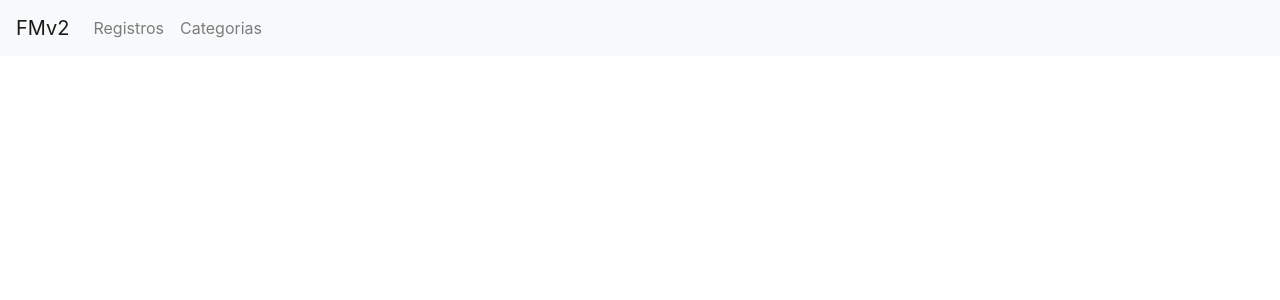
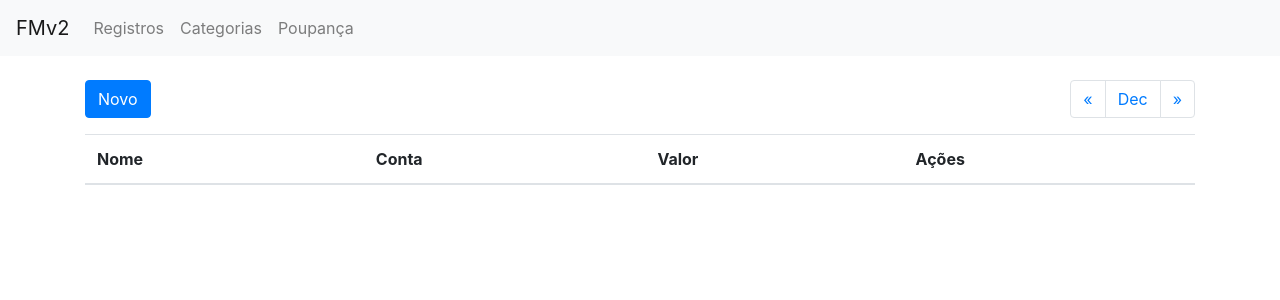
Before and after one commit to gamartins/financial-manager-v2, a React (Create React App) app: page /savings in a window 1280 px wide. Shown: the top 300 px of the page. Built offline with nearby package versions, Linux system fonts and the light colour scheme.

Commit message:
wip on feat

```diff
--- a/src/App.js
+++ b/src/App.js
@@ -1,11 +1,13 @@
 import React from 'react'
 import { BrowserRouter, Route } from 'react-router-dom'
+import Container from 'react-bootstrap/Container'
 
-import Container from 'react-bootstrap/Container'
+import registerIcons from './services/FontAwesome'
+import Navigation from './components/navigation/Navigation'
+
 import CategoryPage from './pages/category/CategoryPage'
 import RegistryPage from './pages/registry/RegistryPage'
-import Navigation from './components/navigation/Navigation'
-import registerIcons from './services/FontAwesome'
+import SavingsPage from './pages/savings/SavingsPage'
 
 registerIcons()
 
@@ -17,6 +19,7 @@ export default function App() {
         <Container>
           <Route path="/" exact component={RegistryPage} />
           <Route path="/category" component={CategoryPage} />
+          <Route path="/savings" component={SavingsPage} />
         </Container>
       </BrowserRouter>
     </div>
--- a/src/components/navigation/Navigation.js
+++ b/src/components/navigation/Navigation.js
@@ -13,6 +13,9 @@ export default function Navigation() {
           <li className="nav-item">
             <a className="nav-link" href="/category">Categorias</a>
           </li>
+          <li className="nav-item">
+            <a className="nav-link" href="/savings">Poupança</a>
+          </li>
         </ul>
       </div>
     </nav>
--- /dev/null
+++ b/src/components/savings-form/SavingsForm.js
@@ -0,0 +1,76 @@
+import React, { Component } from 'react'
+import { Formik } from 'formik'
+import { Modal, Button } from 'react-bootstrap'
+
+export default class SavingsForm extends Component {
+  onSubmit(values, actions) {
+    this.props.saveItem(values).then(() => actions.resetForm())
+  }
+
+  renderForm(props) {
+    return (
+      <Modal.Body>
+        <form onSubmit={props.handleSubmit}>
+          <input
+            className="form-control mb-3"
+            type="text"
+            name="name"
+            placeholder="Nome do item"
+            onChange={props.handleChange}
+            onBlur={props.handleBlur}
+            value={props.values.name}
+          />
+
+          <input
+            className="form-control mb-3"
+            type="text"
+            name="account"
+            placeholder="Conta bancária"
+            onChange={props.handleChange}
+            onBlur={props.handleBlur}
+            value={props.values.account}
+          />
+
+          <div className="input-group mb-3">
+            <div className="input-group-prepend">
+              <div className="input-group-text">R$</div>
+            </div>
+            <input
+              className="form-control"
+              type="number"
+              name="value"
+              step="0.01"
+              placeholder="Preço"
+              onChange={props.handleChange}
+              onBlur={props.handleBlur}
+              value={props.values.value}
+            />
+          </div>
+
+          <Modal.Footer>
+            <Button variant="primary" type="submit">Salvar</Button>
+            <Button variant="secondary" onClick={this.props.toggleModal}>Cancelar</Button>
+          </Modal.Footer>
+        </form>
+      </Modal.Body>
+    )
+  }
+
+  render() {
+    return (
+      <Modal show={this.props.showModal} onHide={this.props.toggleModal}>
+        <Modal.Header closeButton>
+          <Modal.Title>Nova Poupança</Modal.Title>
+        </Modal.Header>
+
+        <Formik
+          enableReinitialize
+          initialValues={this.props.initialValues}
+          onSubmit={(values, actions) => this.onSubmit(values, actions)}
+        >
+          { props => this.renderForm(props) }
+        </Formik>
+      </Modal>
+    )
+  }
+}
--- /dev/null
+++ b/src/pages/savings/SavingsPage.css
@@ -0,0 +1,8 @@
+.Savings .actions {
+    display: flex;
+    justify-content: space-between;
+}
+
+.Savings .actions .btn {
+    margin-bottom: 1rem;
+}
--- /dev/null
+++ b/src/pages/savings/SavingsPage.js
@@ -0,0 +1,189 @@
+import React from 'react'
+
+import { Button } from 'react-bootstrap'
+import { FontAwesomeIcon } from '@fortawesome/react-fontawesome'
+import { addMonths } from 'date-fns'
+import { faPlusCircle, faMinusCircle } from '@fortawesome/free-solid-svg-icons'
+
+import DatePagination from '../../components/shared/date-pagination/DatePagination'
+import DataList from '../../components/shared/data-list/DataList'
+import SavingsService from '../../services/SavingsService'
+
+import './SavingsPage.css'
+import SavingsForm from '../../components/savings-form/SavingsForm'
+
+export default class SavingsPage extends React.Component {
+  columns = [
+    { name: 'Nome', value: 'name' },
+    { name: 'Conta', value: 'account' },
+    { name: 'Valor', value: 'value' },
+  ]
+
+  constructor() {
+    super()
+
+    this.state = {
+      date: new Date(),
+      showModal: false,
+      dataList: [],
+      formValues: {
+        id: null,
+        name: '',
+        account: '',
+        value: 0,
+      },
+    }
+  }
+
+  componentDidMount() {
+    this.getAll()
+  }
+
+  getAll() {
+    const dateQuery = `${this.state.date.getFullYear()}${this.state.date.getMonth()}`
+
+    const dataList = SavingsService.get(dateQuery) || []
+
+    this.setState({ dataList })
+  }
+
+  getNext() {
+    this.setState(
+      state => ({ date: addMonths(state.date, 1) }),
+      () => this.getAll(),
+    )
+  }
+
+  getPrevious() {
+    this.setState(
+      state => ({ date: addMonths(state.date, -1) }),
+      () => this.getAll(),
+    )
+  }
+
+  setFormValue(id) {
+    const index = this.state.dataList.findIndex(item => item.id === id)
+
+    if (index === -1) {
+      return
+    }
+
+    this.setState(
+      prevState => ({ formValues: prevState.dataList[index] }),
+      () => this.toggleModal(),
+    )
+  }
+
+  resetFormValue() {
+    this.setState({
+      formValues: {
+        id: null,
+        name: '',
+        account: '',
+        value: 0,
+      },
+    })
+  }
+
+  save(values) {
+    return values.id ? this.edit(values) : this.add(values)
+  }
+
+  add(values) {
+    const dateQuery = `${this.state.date.getFullYear()}${this.state.date.getMonth()}`
+    const item = {
+      id: Math.ceil((Math.random() * 100000)),
+      name: values.name,
+      account: values.account,
+      value: values.value,
+    }
+
+    this.setState(
+      prevState => ({ dataList: [...prevState.dataList, item] }),
+      () => SavingsService.save(this.state.dataList, dateQuery),
+    )
+
+    this.resetFormValue()
+    this.toggleModal()
+
+    return Promise.resolve()
+  }
+
+  edit(values) {
+    const dateQuery = `${this.state.date.getFullYear()}${this.state.date.getMonth()}`
+    const index = this.state.dataList.findIndex(item => item.id === values.id)
+    const item = {
+      id: values.id,
+      name: values.name,
+      account: values.account,
+      value: parseInt(values.value),
+    }
+
+    this.setState(
+      prevState => {
+        const modifiedList = prevState
+        modifiedList[index] = item
+        return { dataList: modifiedList }
+      },
+      () => SavingsService.save(this.state.dataList, dateQuery),
+    )
+
+    this.resetFormValue()
+    this.toggleModal()
+
+    return Promise.resolve()
+  }
+
+  remove(id) {
+    const index = this.state.dataList.findIndex(item => item.id === id)
+
+    if (index !== -1) {
+      this.setState(prevState => ({ dataList: prevState.dataList.splice(index, 1) }))
+      this.resetFormValue()
+    }
+  }
+
+  toggleModal() {
+    this.setState(
+      state => ({ showModal: !state.showModal }),
+      () => {
+        if (!this.state.showModal) {
+          this.resetFormValue()
+        }
+      },
+    )
+  }
+
+  render() {
+    return (
+      <div className="Savings">
+        <div className="actions">
+          <Button id="actions-add" onClick={() => this.toggleModal()}>
+            Novo
+          </Button>
+
+          <DatePagination
+            date={this.state.date}
+            format="MMM"
+            previous={() => this.getPrevious()}
+            next={() => this.getNext()}
+          />
+        </div>
+
+        <SavingsForm
+          showModal={this.state.showModal}
+          initialValues={this.state.formValues}
+          saveItem={values => this.save(values)}
+          toggleModal={() => this.toggleModal()}
+        />
+
+        <DataList
+          dataList={this.state.dataList}
+          columns={this.columns}
+          editItem={item => this.setFormValue(item.id)}
+          removeItem={item => this.remove(item.id)}
+        />
+      </div>
+    )
+  }
+}
--- /dev/null
+++ b/src/services/SavingsService.js
@@ -0,0 +1,21 @@
+const key = 'fmv2:savings'
+
+const get = dateQuery => {
+  const dataList = JSON.parse(localStorage.getItem(`${key}${dateQuery}`))
+
+  if (!dataList) {
+    localStorage.setItem(`${key}${dateQuery}`, JSON.stringify([]))
+    return []
+  }
+
+  return dataList
+}
+
+const save = (dataList, dateQuery) => {
+  localStorage.setItem(`${key}${dateQuery}`, JSON.stringify(dataList))
+}
+
+export default {
+  get,
+  save,
+}
```
